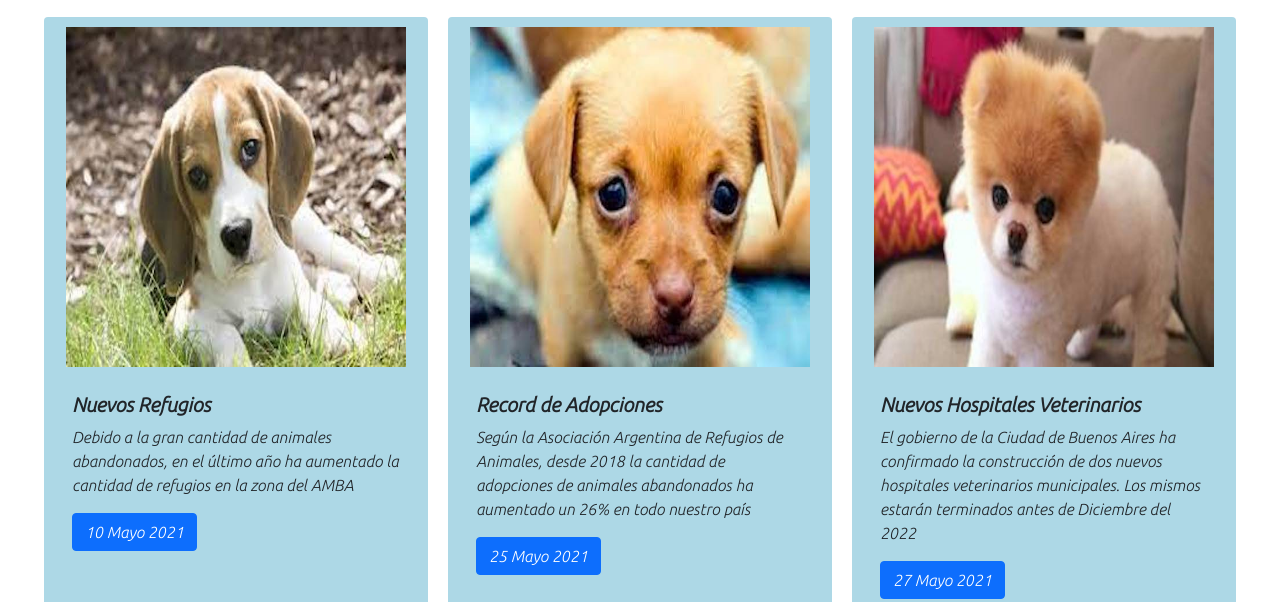
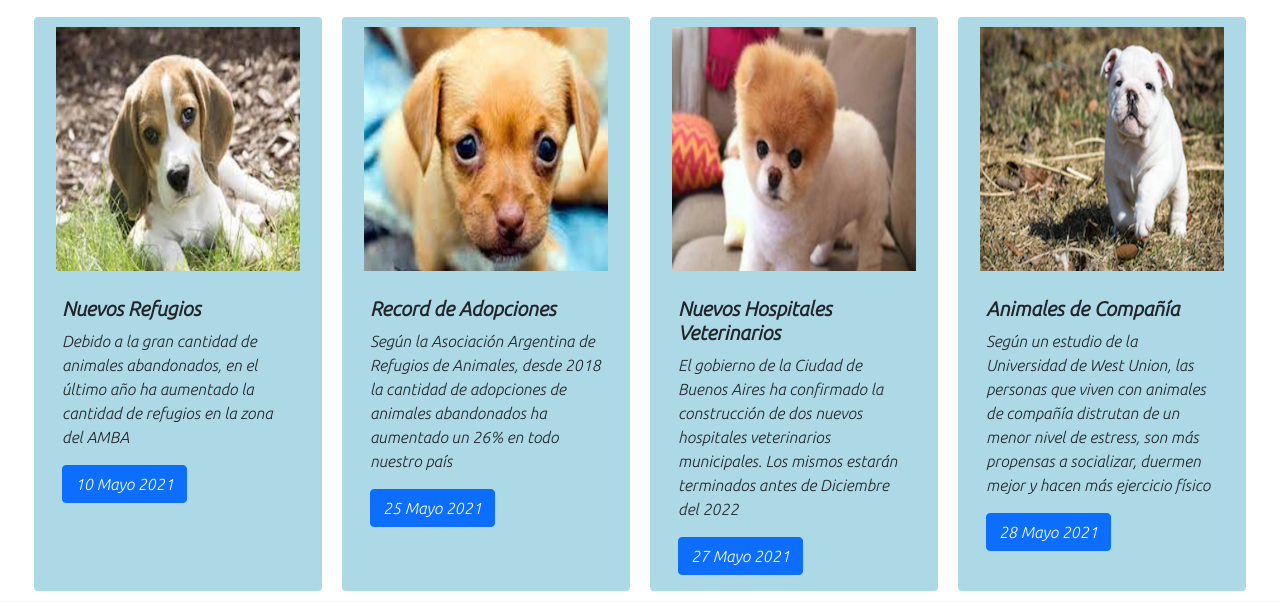
Before and after one commit to martinjavier/firstbootstrap, a plain HTML site: page index.html in a window 1280 px wide. Shown: the part 151-753 px from the top of the page. Drawn offline with nearby package versions, Linux system fonts and the light colour scheme.

Commit message:
Se adecuaron las Cards en la pantalla principal

```diff
--- a/index.html
+++ b/index.html
@@ -25,7 +25,7 @@
     </nav>
     <main>
         <div class="row" style="justify-content: center;">
-            <div class="card" style="background-color: lightblue ; width: 24rem; border: 0px; margin: 10px;">
+            <div class="card" style="background-color: lightblue ; width: 18rem; border: 0px; margin: 10px;">
                 <img src="img/perrito1.jpg" class="card-img-top" style="padding: 10px;" alt="Nuevos Refugios">
                 <div class="card-body">
                 <h5 class="card-title"><b>Nuevos Refugios</b></h5>
@@ -33,7 +33,7 @@
                 <a href="#" class="btn btn-primary">10 Mayo 2021</a>
                 </div>
             </div>
-            <div class="card" style="background-color: lightblue ; width: 24rem; border: 0px; margin: 10px;">
+            <div class="card" style="background-color: lightblue ; width: 18rem; border: 0px; margin: 10px;">
                 <img src="img/perrito2.jpg" class="card-img-top" style="padding: 10px;" alt="Record de Adopciones">
                 <div class="card-body">
                 <h5 class="card-title"><b>Record de Adopciones</b></h5>
@@ -41,7 +41,7 @@
                 <a href="#" class="btn btn-primary">25 Mayo 2021</a>
                 </div>
             </div>
-            <div class="card" style="background-color: lightblue ; width: 24rem; border: 0px; margin: 10px;">
+            <div class="card" style="background-color: lightblue ; width: 18rem; border: 0px; margin: 10px;">
                 <img src="img/perrito3.jpg" class="card-img-top" style="padding: 10px;" alt="Nuevos Hospitales Veterinarios">
                 <div class="card-body">
                 <h5 class="card-title"><b>Nuevos Hospitales Veterinarios</b></h5>
@@ -49,7 +49,7 @@
                 <a href="#" class="btn btn-primary">27 Mayo 2021</a>
                 </div>
             </div>
-            <div class="card" style="background-color: lightblue ; width: 24rem; border: 0px; margin: 10px;">
+            <div class="card" style="background-color: lightblue ; width: 18rem; border: 0px; margin: 10px;">
                 <img src="img/perrito4.jpg" class="card-img-top" style="padding: 10px;" alt="Animales de Compañía">
                 <div class="card-body">
                 <h5 class="card-title"><b>Animales de Compañía</b></h5>
```
Also changed, not shown: 1 other file.
